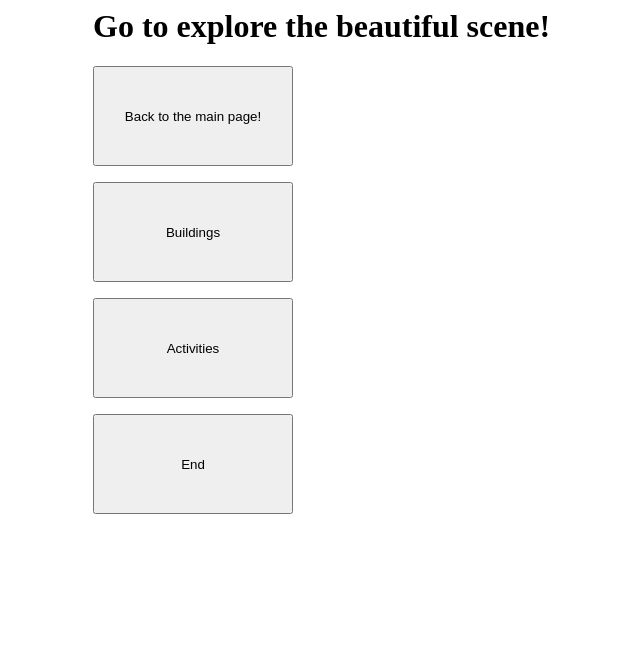
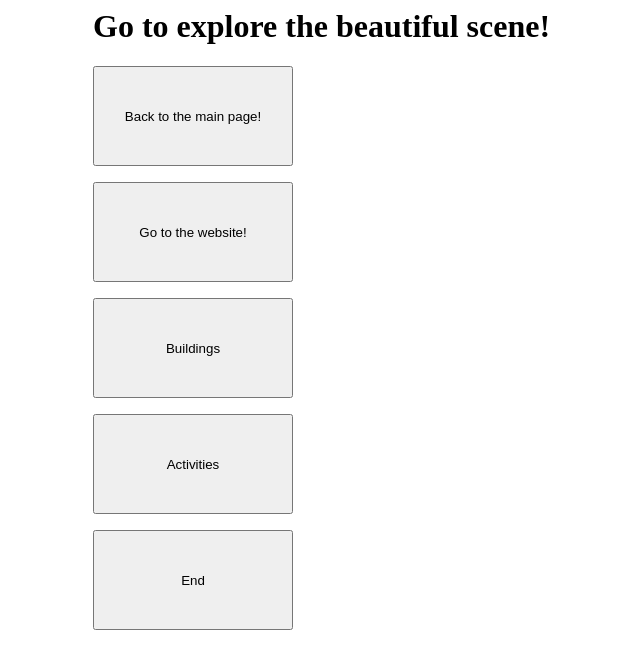
Before and after one commit to Nikkijjj/rpa-Feb-19-2024, a Flask app: page /image_ntu in a window 1280 px wide. Shown: the top 669 px of the page, without its empty margins (231-871 px from the left). Run offline with Flask 3, Linux system fonts and the light colour scheme.

Commit message:
Update image_ntu.html

```diff
--- a/templates/image_ntu.html
+++ b/templates/image_ntu.html
@@ -11,6 +11,16 @@
 <form action="/main" method="post">
         <input type = "submit" value="Back to the main page!" style="width:200px;height:100px;">
 </form>
+<form action="/main" method="post" onsubmit="redirectToWebsite(); return false;">
+    <input type="submit" value="Go to the website!" style="width:200px;height:100px;">
+</form>
+<script>
+    function redirectToWebsite() {
+        var websiteURL = "https://www.ntu.edu.sg/";
+        window.location.href = websiteURL;
+    }
+</script>
+
 <form action="/building_ntu" method="post">
         <input type = "submit" value="Buildings" style="width:200px;height:100px;">
 </form>
```
